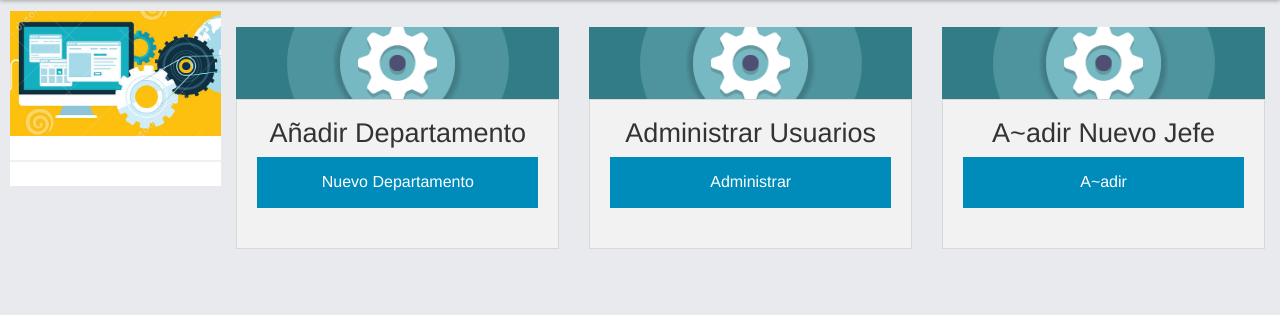
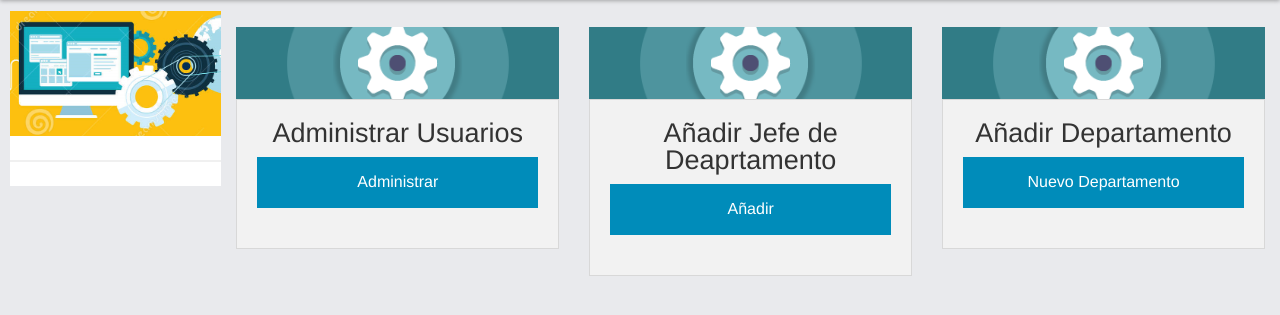
Before and after one commit to Mike325/SistemaAdministrativo, a Django app: template templates/inicio-administrador.html in a window 1280 px wide. Shown: the part 45-360 px from the top of the page. Run offline with Django 3.2, Linux system fonts and the light colour scheme; the template is opened without the code that fills it, so the values that code supplies are empty.

Commit message:
Ajustes generales a vistas de administrador

```diff
--- a/templates/inicio-administrador.html
+++ b/templates/inicio-administrador.html
@@ -10,22 +10,9 @@
 
 {% block content %}
 <div class="row">
-        <div class="large-4 medium-6 small-12 columns">
-            <div class="division-banner">
-                <img src="/static/img/logos_carreras/robotica.png">
-            </div>
-            <div class="large-12 colums panel">
-                <h3 class="text-center">Añadir Departamento<h3>
-                <div class="row">
-                    <div class="large-12 columns">
-                        <button class="button expand" onclick="location.href='{{x.nombre}}/nuevo_departamento'">Nuevo Departamento</button>
-                    </div>
-                </div>
-            </div>
-        </div>
 
     {% for departamento in departamentos %}
-        <div class="large-4 medium-6 small-12 columns">
+    <div class="large-4 medium-6 small-12 columns end">
         <div class="division-banner">
             <img src="/static/img/logos_carreras/{{ departamento }}.png">
         </div>
@@ -42,7 +29,7 @@
     </div>
     {% endfor %}
 
-          <div class="large-4 medium-6 small-12 columns">
+    <div class="large-4 medium-6 small-12 columns end">
         <div class="division-banner">
             <img src="/static/img/logos_carreras/robotica.png">
         </div>
@@ -50,20 +37,35 @@
             <h3 class="text-center">Administrar Usuarios<h3>
             <div class="row">
                 <div class="large-12 columns">
-                        <button class="button expand" onclick="location.href='{{x.nombre}}/activar_usuarios'">Administrar</button>
+                    <button class="button expand" onclick="location.href='/activar_usuarios'">Administrar</button>
                 </div>
             </div>
         </div>
     </div>
-        <div class="large-4 medium-6 small-12 columns">
+
+    <div class="large-4 medium-6 small-12 columns end">
         <div class="division-banner">
             <img src="/static/img/logos_carreras/robotica.png">
         </div>
         <div class="large-12 colums panel">
-                <h3 class="text-center">A~adir Nuevo Jefe<h3>
+            <h3 class="text-center">Añadir Jefe de Deaprtamento<h3>
             <div class="row">
                 <div class="large-12 columns">
-                        <button class="button expand" onclick="location.href='{{x.nombre}}/nuevo_jefe'">A~adir</button>
+                    <button class="button expand" onclick="location.href='/nuevo_jefe'">Añadir</button>
+                </div>
+            </div>
+        </div>
+    </div>
+
+    <div class="large-4 medium-6 small-12 columns end">
+        <div class="division-banner">
+            <img src="/static/img/logos_carreras/robotica.png">
+        </div>
+        <div class="large-12 colums panel">
+            <h3 class="text-center">Añadir Departamento<h3>
+            <div class="row">
+                <div class="large-12 columns">
+                    <button class="button expand" onclick="location.href='/nuevo_departamento'">Nuevo Departamento</button>
                 </div>
             </div>
         </div>
--- a/templates/modificar-jefe-departamento.html
+++ b/templates/modificar-jefe-departamento.html
@@ -20,7 +20,7 @@
                             <label>Nuevo Jefe</label>
                             <select name="nuevoJefe">
                                 {% for opcionJefeDepartamento in opcionesJefeDepartamento %}
-                                <option>{{ opcionJefeDepartamento.user.last_name }}, {{opcionJefeDepartamento.rol}}({{opcionJefeDepartamento.codigo}})</option>
+                                <option value="{{opcionJefeDepartamento}}">{{ opcionJefeDepartamento.user.last_name }}, {{opcionJefeDepartamento.rol}}({{opcionJefeDepartamento.codigo}})</option>
                                 {% endfor %}
                             </select>
                             <button class="button expand" {% if opcionesJefeDepartamento|length < 1 %}disabled{% endif %}>Continuar</button>
--- a/templates/nuevo_departamento.html
+++ b/templates/nuevo_departamento.html
@@ -22,7 +22,7 @@
 			       		<label>Jefe del departamento</label>
 			       		<select name="nuevoJefe">
                             {% for opcionJefeDepartamento in opcionesJefeDepartamento %}
-                            <option>{{ opcionJefeDepartamento.user.last_name }}, {{opcionJefeDepartamento.rol}}({{opcionJefeDepartamento.codigo}})</option>
+                            <option value="{{opcionJefeDepartamento}}">{{ opcionJefeDepartamento.user.last_name }}, {{opcionJefeDepartamento.rol}}({{opcionJefeDepartamento.codigo}})</option>
                             {% endfor %}
                         </select>
 			       		<button class="button expand" {% if opcionesJefeDepartamento|length < 1 %}disabled{% endif %}>Continuar</button>
```
Also changed, not shown: templates/activar_usuarios.html (+12 -7 lines), templates/crear_jefeDep.html (added, +23 -0 lines), templates/nuevo_jefeDep.html (+15 -32 lines). Lines whose indentation alone changed are shown as unchanged.
